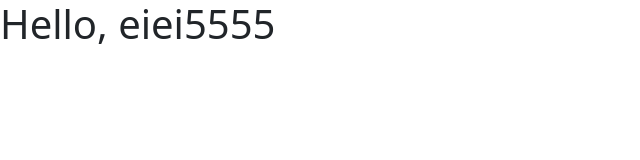
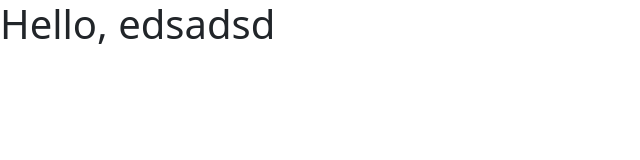
Before and after one commit to PhuwitPhengmeesri/web_html, a plain HTML site: page index.html in a window 1280 px wide. Shown: the full height of the page, 0-640 px from the left. Drawn offline with nearby package versions, Linux system fonts and the light colour scheme.

Commit message:
first commit

```diff
--- a/index.html
+++ b/index.html
@@ -7,7 +7,7 @@
     <link href="https://cdn.jsdelivr.net/npm/bootstrap@5.3.3/dist/css/bootstrap.min.css" rel="stylesheet" integrity="sha384-QWTKZyjpPEjISv5WaRU9OFeRpok6YctnYmDr5pNlyT2bRjXh0JMhjY6hW+ALEwIH" crossorigin="anonymous">
   </head>
   <body>
-    <h1>Hello, eiei5555</h1>
+    <h1>Hello, edsadsd</h1>
     <script src="https://cdn.jsdelivr.net/npm/bootstrap@5.3.3/dist/js/bootstrap.bundle.min.js" integrity="sha384-YvpcrYf0tY3lHB60NNkmXc5s9fDVZLESaAA55NDzOxhy9GkcIdslK1eN7N6jIeHz" crossorigin="anonymous"></script>
   </body>
 </html>
```
